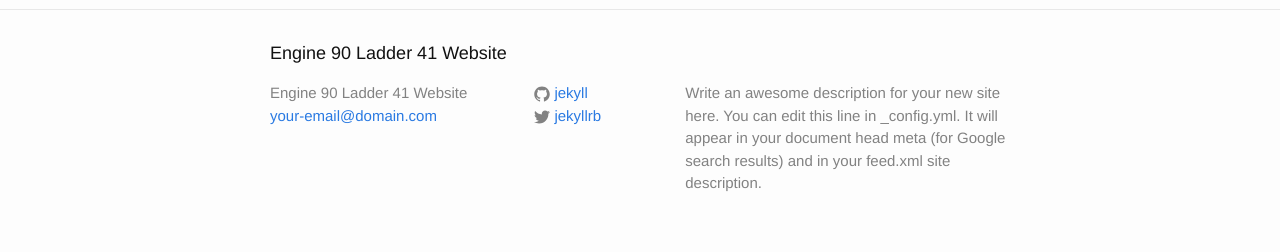
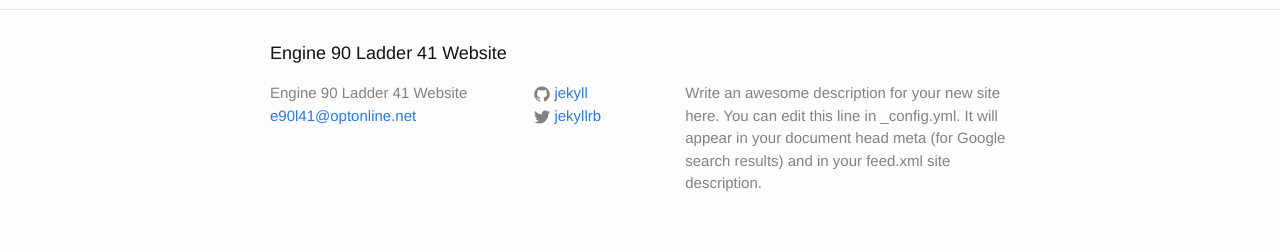
Before and after one commit to mcook171/mcook171.github.io, a Jekyll site: the page built from _posts/2016-05-24-welcome-to-jekyll.markdown, in a window 1280 px wide. Shown: the part 665-917 px from the top of the page. Built offline with Jekyll 4.4.1, drawn with Linux system fonts in a browser that asks for light colours.

Commit message:
Update _config.yml

```diff
--- a/_config.yml
+++ b/_config.yml
@@ -7,7 +7,7 @@
 
 # Site settings
 title: Engine 90 Ladder 41 Website
-email: your-email@domain.com
+email: e90l41@optonline.net
 description: > # this means to ignore newlines until "baseurl:"
   Write an awesome description for your new site here. You can edit this
   line in _config.yml. It will appear in your document head meta (for
```
